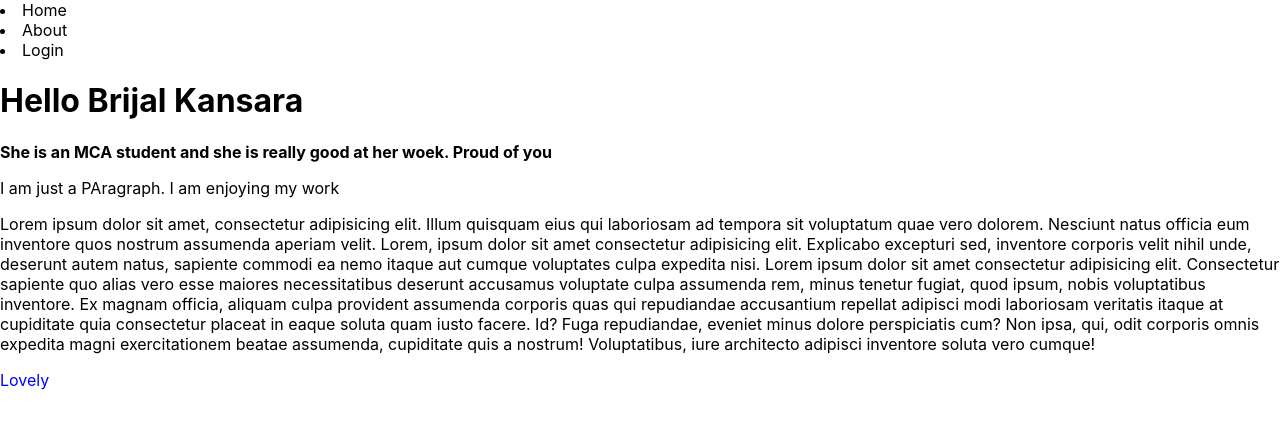
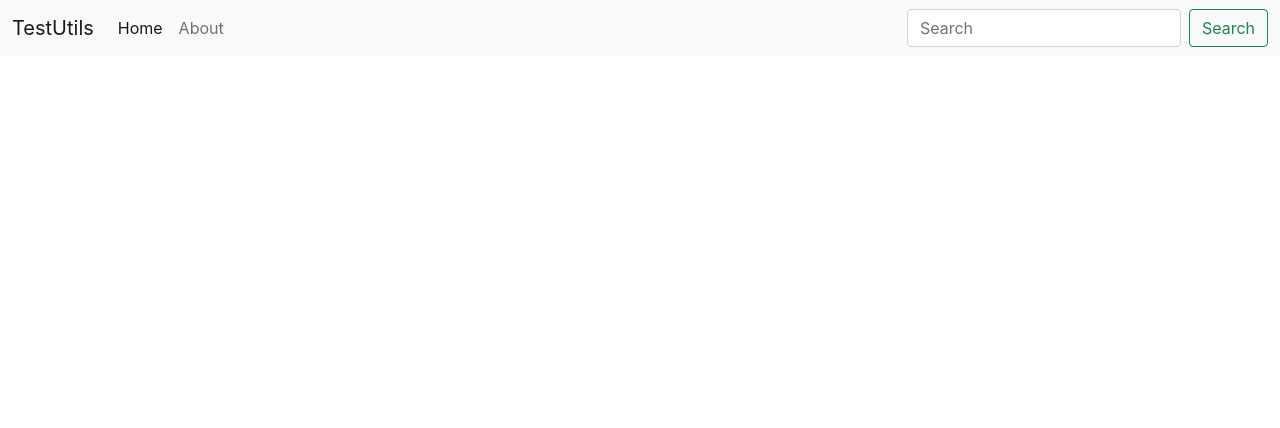
Before and after one commit to brijal091/react-learning, a React (Create React App) app in the folder react-learning/: page / in a window 1280 px wide. Shown: the top 428 px of the page. Built offline with nearby package versions, Linux system fonts and the light colour scheme.

Commit message:
Tutorial 4, Adding Bootstrap, crating TestUtils Project Start

```diff
--- a/react-learning/public/index.html
+++ b/react-learning/public/index.html
@@ -25,6 +25,7 @@
       Learn how to configure a non-root public URL by running `npm run build`.
     -->
     <title>React App</title>
+    <link href="https://cdn.jsdelivr.net/npm/bootstrap@5.1.3/dist/css/bootstrap.min.css" rel="stylesheet" integrity="sha384-1BmE4kWBq78iYhFldvKuhfTAU6auU8tT94WrHftjDbrCEXSU1oBoqyl2QvZ6jIW3" crossorigin="anonymous">
   </head>
   <body>
     <noscript>You need to enable JavaScript to run this app.</noscript>
@@ -39,5 +40,6 @@
       To begin the development, run `npm start` or `yarn start`.
       To create a production bundle, use `npm run build` or `yarn build`.
     -->
+    <script src="https://cdn.jsdelivr.net/npm/bootstrap@5.1.3/dist/js/bootstrap.bundle.min.js" integrity="sha384-ka7Sk0Gln4gmtz2MlQnikT1wXgYsOg+OMhuP+IlRH9sENBO0LRn5q+8nbTov4+1p" crossorigin="anonymous"></script>
   </body>
 </html>
--- a/react-learning/src/App.js
+++ b/react-learning/src/App.js
@@ -1,34 +1,31 @@
-import logo from './logo.svg';
 import './App.css';
 
-let name = "Brijal Kansara";
-let title = <h1>Hello {name}</h1>
-
-let disc = <b>She is an MCA student and she is really good at her woek. Proud of you </b>
-let para = <p>I am just a PAragraph. I am enjoying my work </p>
 function App() {
   return (
     <>
-    <div className="nav-bar">
-      <li>Home</li>
-      <li>About</li>
-      <li>Login</li>
+    <nav className="navbar navbar-expand-lg navbar-light bg-light">
+  <div className="container-fluid">
+    <a className="navbar-brand" href="/">TestUtils</a>
+    <button className="navbar-toggler" type="button" data-bs-toggle="collapse" data-bs-target="#navbarSupportedContent" aria-controls="navbarSupportedContent" aria-expanded="false" aria-label="Toggle navigation">
+      <span className="navbar-toggler-icon"></span>
+    </button>
+    <div className="collapse navbar-collapse" id="navbarSupportedContent">
+      <ul className="navbar-nav me-auto mb-2 mb-lg-0">
+        <li className="nav-item">
+          <a className="nav-link active" aria-current="page" href="/">Home</a>
+        </li>
+        <li className="nav-item">
+          <a className="nav-link" href="/">About</a>
+        </li>
+      </ul>
+      <form className="d-flex">
+        <input className="form-control me-2" type="search" placeholder="Search" aria-label="Search"/>
+        <button className="btn btn-outline-success" type="submit">Search</button>
+      </form>
     </div>
-
-    {/* do not use quotes near braces here not that thing, this is js variable. */}
-    {/* Usign Javascript variables that containing JSX and strings variables. */}
-    {title}
-    {disc}
-    {para }
-    <p>Lorem ipsum dolor sit amet, consectetur adipisicing elit. Illum quisquam eius qui laboriosam ad tempora sit voluptatum quae vero dolorem. Nesciunt natus officia eum inventore quos nostrum assumenda aperiam velit. Lorem, ipsum dolor sit amet consectetur adipisicing elit. Explicabo excepturi sed, inventore corporis velit nihil unde, deserunt autem natus, sapiente commodi ea nemo itaque aut cumque voluptates culpa expedita nisi. Lorem ipsum dolor sit amet consectetur adipisicing elit. Consectetur sapiente quo alias vero esse maiores necessitatibus deserunt accusamus voluptate culpa assumenda rem, minus tenetur fugiat, quod ipsum, nobis voluptatibus inventore.
-
-    Ex magnam officia, aliquam culpa provident assumenda corporis quas qui repudiandae accusantium repellat adipisci modi laboriosam veritatis itaque at cupiditate quia consectetur placeat in eaque soluta quam iusto facere. Id?
-    Fuga repudiandae, eveniet minus dolore perspiciatis cum? Non ipsa, qui, odit corporis omnis expedita magni exercitationem beatae assumenda, cupiditate quis a nostrum! Voluptatibus, iure architecto adipisci inventore soluta vero cumque!
-
-       </p>
-    <div className="main-app">
-     Lovely
-   </div></>
+  </div>
+</nav>
+   </>
   );
 }
 
```
Also changed, not shown: 2 other files (tests, documents, lock files or other folders).
